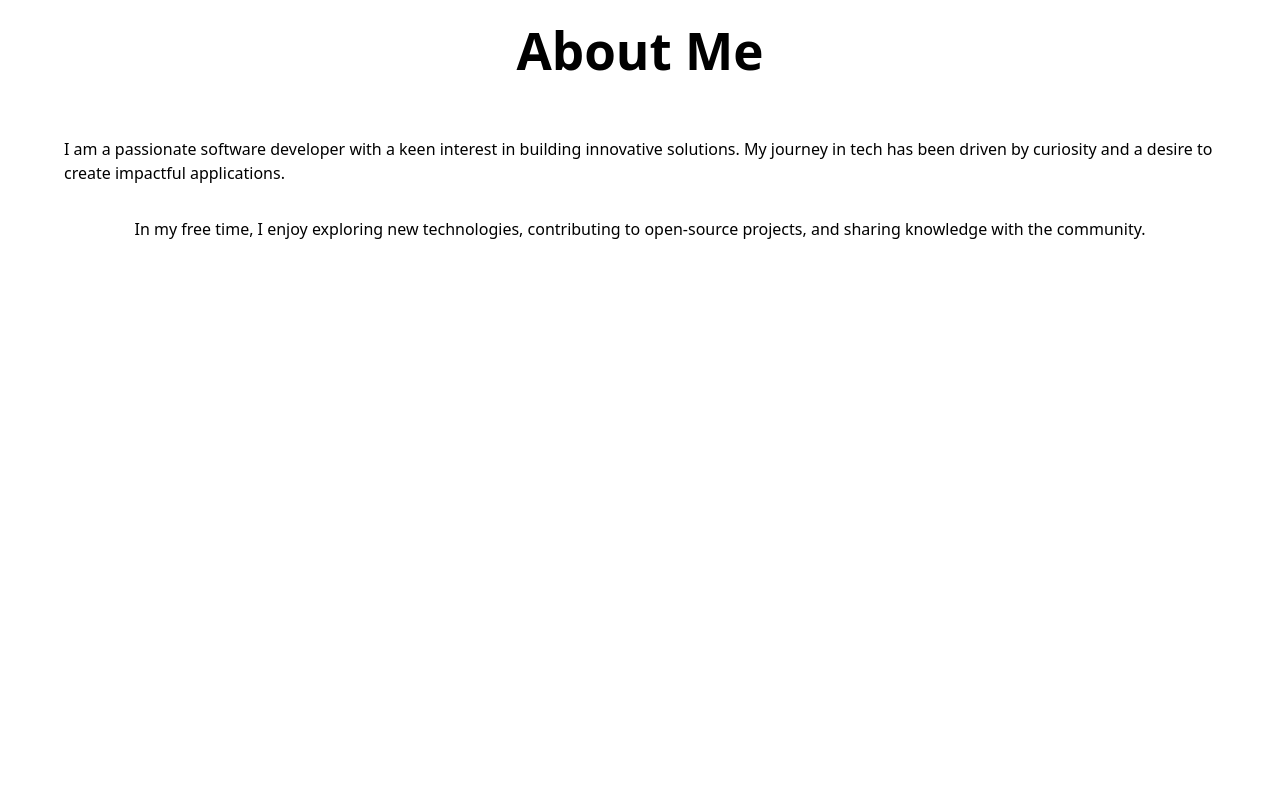
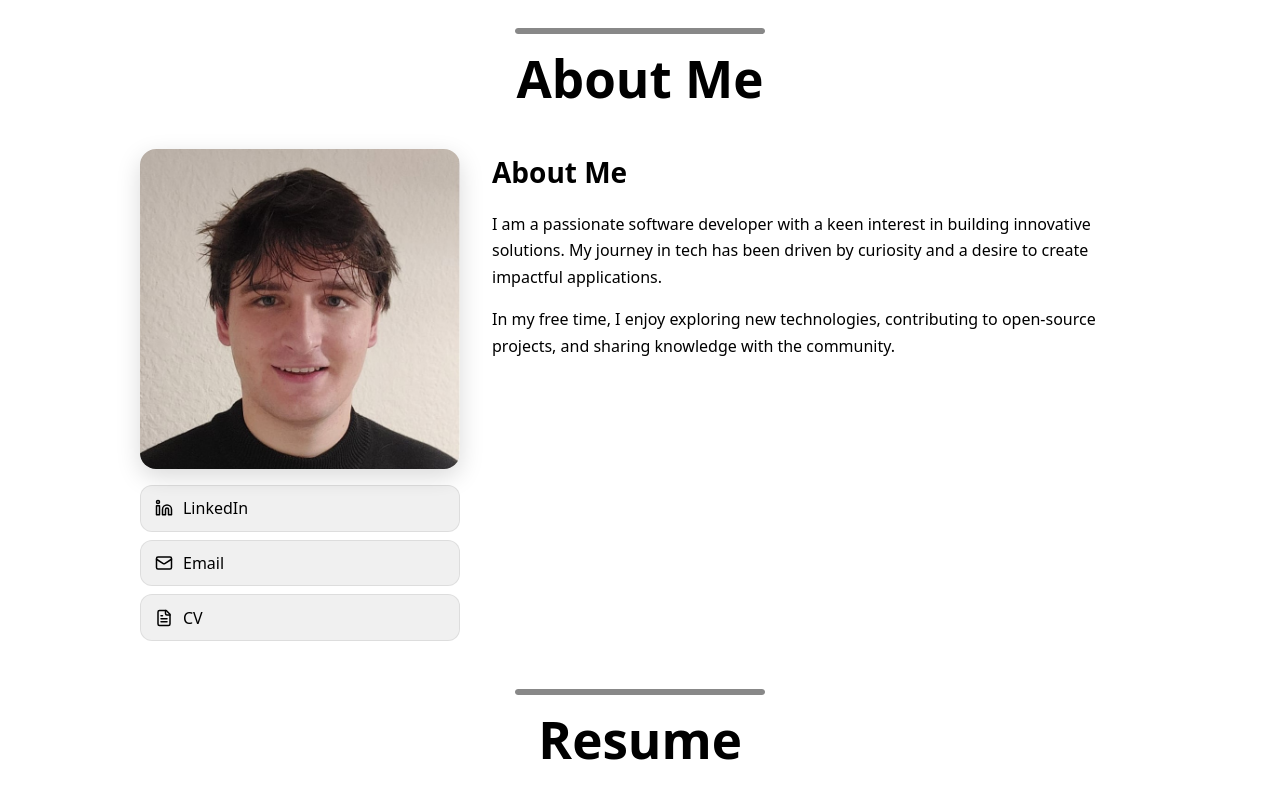
Before and after one commit to Zoulution/Portfolio, a React (Vite) app: page / in a window 1280 px wide. Shown: the part 820-1620 px from the top of the page. Built offline with nearby package versions, Linux system fonts and the light colour scheme.

Commit message:
added scrolling animations and really quickly done a about me page

```diff
--- a/src/Components/AboutMe.css
+++ b/src/Components/AboutMe.css
@@ -0,0 +1,104 @@
+.aboutme {
+  display: grid;
+  grid-template-columns: 320px 1fr;
+  gap: 2rem;
+  align-items: start;
+  width: min(100%, 1000px);
+}
+
+.aboutme-left {
+  display: flex;
+  flex-direction: column;
+  gap: 1rem;
+  align-items: stretch;
+}
+
+.aboutme-photo {
+  width: 100%;
+  aspect-ratio: 1 / 1;
+  object-fit: cover;
+  border-radius: 16px;
+  box-shadow: 0 8px 24px rgba(0, 0, 0, 0.15);
+}
+
+.aboutme-contacts {
+  display: grid;
+  grid-template-columns: 1fr;
+  gap: 0.5rem;
+}
+
+.aboutme-btn {
+  display: inline-flex;
+  align-items: center;
+  gap: 0.6rem;
+  padding: 0.65rem 0.9rem;
+  border-radius: 12px;
+  background: var(--card, rgba(0, 0, 0, 0.06));
+  color: inherit;
+  text-decoration: none;
+  border: 1px solid rgba(0, 0, 0, 0.08);
+  transition: transform 160ms ease, background-color 160ms ease,
+    border-color 160ms ease;
+}
+
+.aboutme-btn .icon {
+  width: 18px;
+  height: 18px;
+}
+
+.aboutme-btn:hover {
+  transform: translateY(-1px);
+  background: var(--cardHover, rgba(0, 0, 0, 0.08));
+  border-color: rgba(0, 0, 0, 0.12);
+}
+
+.aboutme-right {
+  line-height: 1.65;
+}
+
+.aboutme-title {
+  margin: 0 0 0.5rem;
+  font-size: 1.75rem;
+}
+
+/*animation section*/
+.stagger {
+  opacity: 0;
+  transform: translateY(30px);
+  transition: opacity 420ms ease, transform 420ms ease;
+}
+
+.d1 {
+  transition-delay: 80ms;
+}
+.d2:nth-child(1) {
+  transition-delay: 160ms;
+}
+.d2:nth-child(2) {
+  transition-delay: 240ms;
+}
+.d2:nth-child(3) {
+  transition-delay: 320ms;
+}
+.d3 {
+  transition-delay: 400ms;
+}
+
+.section.is-visible .stagger {
+  opacity: 1;
+  transform: none;
+}
+
+@media (prefers-reduced-motion: reduce) {
+  .stagger {
+    transition: none;
+    opacity: 1;
+    transform: none;
+  }
+}
+
+@media (max-width: 860px) {
+  .aboutme {
+    grid-template-columns: 1fr;
+  }
+}
--- a/src/Components/AboutMe.tsx
+++ b/src/Components/AboutMe.tsx
@@ -1,8 +1,58 @@
 import "./AboutMe.css";
+import profile from "../assets/Profile.jpeg";
+import { Mail, Linkedin, FileText } from "lucide-react";
 
 export default function AboutMe() {
   return (
-    <>
+    <div className="aboutme">
+      {/* Left column */}
+      <div className="aboutme-left">
+        <img
+          className="aboutme-photo stagger d1"
+          src={profile}
+          alt="Portrait of Eren"
+          loading="lazy"
+          width={320}
+          height={320}
+        />
+
+        <div className="aboutme-contacts stagger d2">
+          <a
+            className="aboutme-btn"
+            href="https://www.linkedin.com/in/eren-homburg-8abba12bb/"
+            target="_blank"
+            rel="noopener noreferrer"
+            aria-label="Open LinkedIn profile in a new tab"
+          >
+            <Linkedin className="icon" />
+            <span>LinkedIn</span>
+          </a>
+
+          <a
+            className="aboutme-btn"
+            href="mailto:erenhomburg@gmail.com"
+            aria-label="Send an email to erenhomburg@gmail.com"
+          >
+            <Mail className="icon" />
+            <span>Email</span>
+          </a>
+
+          <a
+            className="aboutme-btn"
+            href="/Eren_Homburg_CV.pdf" // <-- replace with your CV path
+            target="_blank"
+            rel="noopener noreferrer"
+            aria-label="Open CV in a new tab"
+          >
+            <FileText className="icon" />
+            <span>CV</span>
+          </a>
+        </div>
+      </div>
+
+      {/* Right column */}
+      <div className="aboutme-right stagger d3">
+        <h2 className="aboutme-title">About Me</h2>
         <p>
           I am a passionate software developer with a keen interest in building
           innovative solutions. My journey in tech has been driven by curiosity
@@ -12,6 +62,7 @@ export default function AboutMe() {
           In my free time, I enjoy exploring new technologies, contributing to
           open-source projects, and sharing knowledge with the community.
         </p>
-    </>
+      </div>
+    </div>
   );
 }
--- a/src/Components/Footer.tsx
+++ b/src/Components/Footer.tsx
@@ -4,7 +4,7 @@ export function Footer() {
   return (
     <div className="footer-main">
       <div className="thanks">
-        <div>
+        {/* <div>
           Website heavily inspired by{" "}
           <a
             className="link-footer"
@@ -14,7 +14,7 @@ export function Footer() {
           >
             Li Yuan
           </a>
-        </div>
+        </div>*/}
         <div className="email">
           Don't hesitate to contact me:{" "}
           <a href="mailto:erenhomburg@gmail.com" className="link-footer">
--- a/src/Components/Homepage.css
+++ b/src/Components/Homepage.css
@@ -9,12 +9,28 @@
 }
 
 .section {
-  height: 100vh;
   display: flex;
   flex-direction: column;
   align-items: center;
   padding: 0 4rem;
   box-sizing: border-box;
+  margin-top: 3rem;
+}
+
+.section h1 {
+  margin-top: 0;
+}
+
+.section[data-reveal] {
+  opacity: 0;
+  transform: translateY(12px);
+  transition: opacity 480ms ease, transform 480ms ease;
+  will-change: opacity, transform;
+}
+
+.section[data-reveal].is-visible {
+  opacity: 1;
+  transform: none;
 }
 
 .hero-section {
@@ -73,3 +89,40 @@
     opacity: 0;
   }
 }
+
+.section-bar {
+  width: 250px;
+  height: 6px;
+  background-color: var(--forground-bar);
+  border-radius: 3px;
+  position: relative;
+  margin: 0 auto 1rem;
+  overflow: hidden;
+}
+
+.section-bar-fill {
+  position: absolute;
+  inset: 0;
+  background-color: var(--background-bar);
+  border-radius: 3px;
+
+  transform: scaleX(0.32);
+  transform-origin: center;
+  transition: transform 1s ease;
+}
+
+.section.is-visible .section-bar-fill {
+  transform: scaleX(1);
+}
+
+@media (prefers-reduced-motion: reduce) {
+  .section[data-reveal] {
+    transition: none;
+    transform: none;
+    opacity: 1;
+  }
+  .section-bar-fill {
+    transition: none;
+    transform: none;
+  }
+}
--- a/src/Components/Homepage.tsx
+++ b/src/Components/Homepage.tsx
@@ -9,6 +9,7 @@ import zurich from "../assets/Zurich.jpg";
 import AboutMe from "./AboutMe";
 import Resume from "./Resume";
 import Projects from "./Projects";
+import { useRevealOnView } from "../Helpers/DataReveal";
 
 const PHRASES = [
   { text: "The early bird catches the worm.", lang: "en" },
@@ -90,6 +91,10 @@ function Homepage() {
     return () => clearInterval(id);
   }, []);
 
+  // Reveal sections on scroll
+  // This will add the 'is-visible' class to sections when they come into view
+  useRevealOnView(".section[data-reveal]", 0 /* ms */);
+
   return (
     <div className="container-homepage">
       <section id="home" className="section hero-section">
@@ -113,15 +118,24 @@ function Homepage() {
         </p>
       </section>
 
-      <section id="about" className="section">
+      <section id="about" className="section" data-reveal>
+        <div className="section-bar">
+          <div className="section-bar-fill"></div>
+        </div>
         <h1>About Me</h1>
         <AboutMe />
       </section>
-      <section id="resume" className="section">
+      <section id="resume" className="section" data-reveal>
+        <div className="section-bar">
+          <div className="section-bar-fill"></div>
+        </div>
         <h1>Resume</h1>
         <Resume />
       </section>
-      <section id="projects" className="section">
+      <section id="projects" className="section" data-reveal>
+        <div className="section-bar">
+          <div className="section-bar-fill"></div>
+        </div>
         <h1>Projects</h1>
         <Projects />
       </section>
--- /dev/null
+++ b/src/Helpers/DataReveal.tsx
@@ -0,0 +1,53 @@
+import { useEffect } from "react";
+
+/**
+ * Adds .is-visible to elements matching selector after `delayMs`
+ * when they intersect the viewport.
+ */
+export function useRevealOnView(
+  selector = ".section[data-reveal]",
+  delayMs = 1000
+) {
+  useEffect(() => {
+    const nodes = Array.from(document.querySelectorAll<HTMLElement>(selector));
+    if (!nodes.length) return;
+
+    const timers = new WeakMap<Element, number>();
+
+    const io = new IntersectionObserver(
+      (entries) => {
+        for (const entry of entries) {
+          const el = entry.target as HTMLElement;
+
+          if (entry.isIntersecting) {
+            // delay, then reveal
+            const t = window.setTimeout(() => {
+              el.classList.add("is-visible");
+            }, delayMs);
+            timers.set(el, t);
+          } else {
+            // if it leaves before delay elapses, cancel
+            const t = timers.get(el);
+            if (t) window.clearTimeout(t);
+          }
+        }
+      },
+      {
+        threshold: 0.3,
+        // if you have a fixed header, you can reveal a bit earlier:
+        // rootMargin: "0px 0px -10% 0px",
+      }
+    );
+
+    nodes.forEach((n) => io.observe(n));
+
+    return () => {
+      nodes.forEach((n) => {
+        const t = timers.get(n);
+        if (t) window.clearTimeout(t);
+        io.unobserve(n);
+      });
+      io.disconnect();
+    };
+  }, [selector, delayMs]);
+}
--- a/src/index.css
+++ b/src/index.css
@@ -23,6 +23,8 @@
   --indicator-border: rgba(0, 0, 0, 0.45);
   --indicator-color: rgba(128, 128, 128, 0.15);
   --footer-link-color: rgb(56, 56, 250);
+  --background-bar: #888;
+  --forground-bar: #ddd;
 }
 
 :root[data-theme="dark"] {
@@ -35,6 +37,8 @@
   --indicator-border: rgba(255, 255, 255, 0.75);
   --indicator-color: rgba(128, 128, 128, 0.15);
   --footer-link-color: rgb(172, 172, 245);
+  --background-bar: #ddd;
+  --forground-bar: #5c5c5c;
 }
 
 html {
```
Also changed, not shown: src/assets/Profile.jpeg (added), 1 other file (tests, documents, lock files or other folders). Lines whose indentation alone changed are shown as unchanged.
